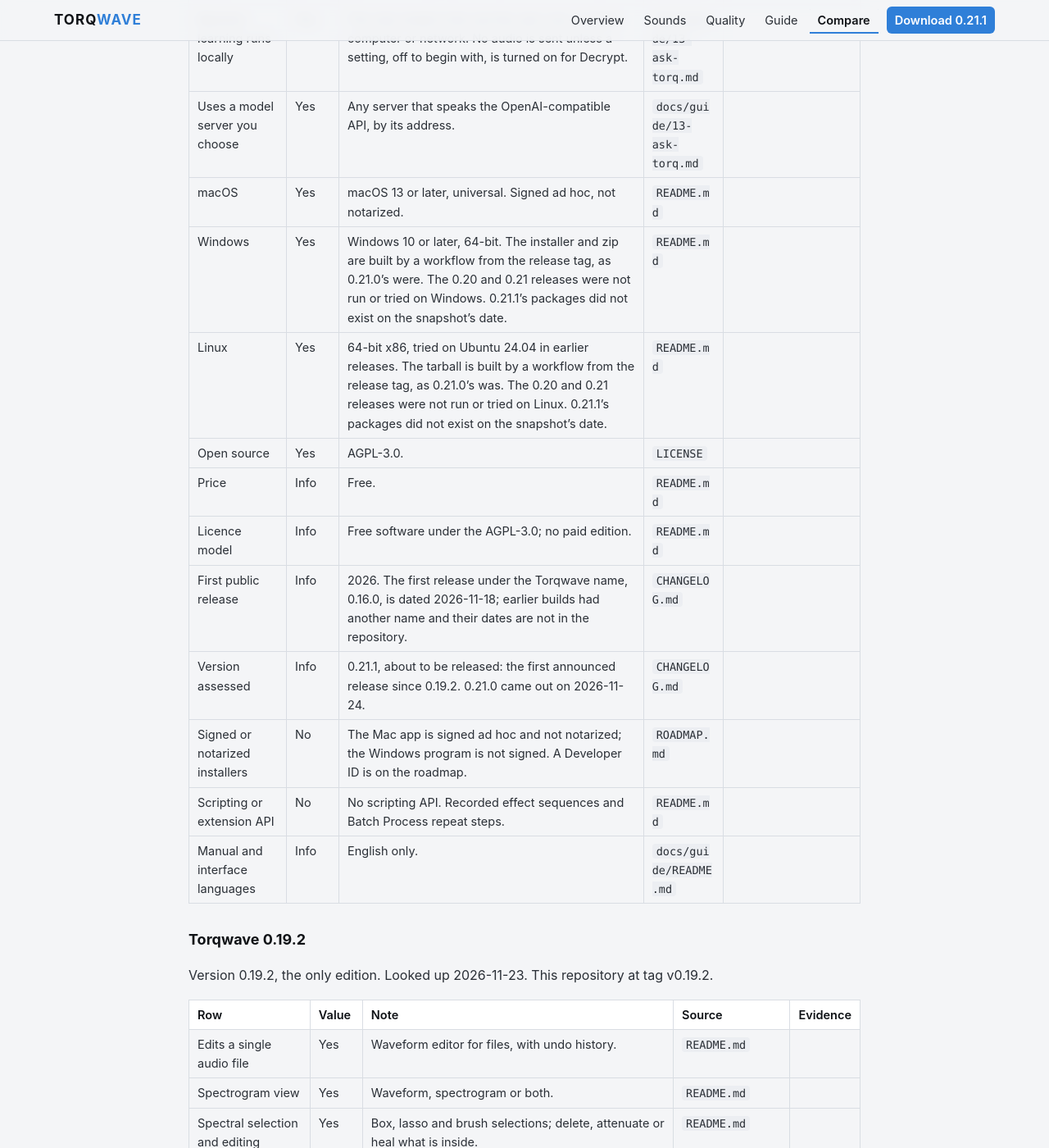
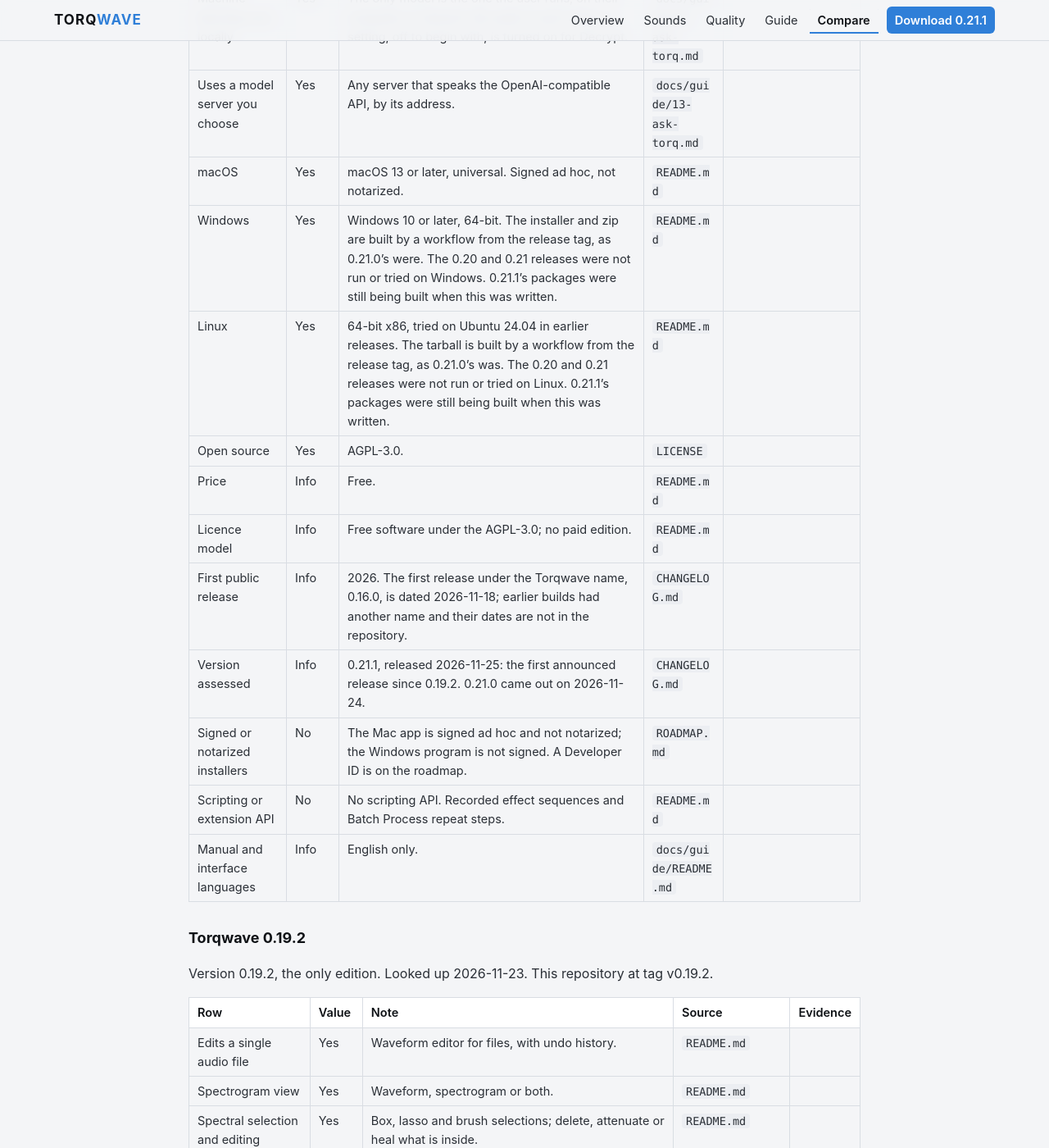
Before and after one commit to BobClawblaw/torqwave, a Jekyll site: the page built from docs/compare/MATRIX.md, in a window 1280 px wide and 1400 px high, scrolled down 36656 px. Shown: the whole window at 82% size. Built offline with Jekyll 4.4.1, drawn with Linux system fonts in a browser that asks for light colours; our own code applies the rules of GitHub Pages for plain Markdown files; some of the changed text lies outside the part shown.

Commit message:
Compare: the 0.21.1 snapshot and graphics say released, 2026-11-25

```diff
--- a/docs/compare/MATRIX.md
+++ b/docs/compare/MATRIX.md
@@ -2,7 +2,7 @@
 
 Generated by `generate.py` from `data/`. Do not edit by hand: change the data and run the script.
 
-**As of 2026-11-25.** Torqwave 0.21.1 is about to be released; its column describes this repository before the release tag. The 0.19.2 column is the last announced release. 0.20.0, 0.20.1 and 0.21.0 came out on 2026-11-24 and were not announced; each keeps its snapshot.
+**As of 2026-11-25.** Torqwave 0.21.1 is released; its column describes this repository at that release. The 0.19.2 column is the last announced release. 0.20.0, 0.20.1 and 0.21.0 came out on 2026-11-24 and were not announced; each keeps its snapshot.
 
 ## How to read it
 
@@ -24,7 +24,7 @@ Generated by `generate.py` from `data/`. Do not edit by hand: change the data an
 
 | Product | Version assessed | Edition | Looked up | Why it is here |
 |---|---|---|---|---|
-| Torqwave 0.21.1 | 0.21.1 | the only edition | 2026-11-25 | The product this set tracks. The current column is the release the snapshot is made for. |
+| Torqwave 0.21.1 | 0.21.1 (2026-11-25) | the only edition | 2026-11-25 | The product this set tracks. The current column is the release the snapshot is made for. |
 | Torqwave 0.19.2 | 0.19.2 (2026-11-21) | the only edition | 2026-11-23 | The release before, as its own column, so each release's gains show. |
 | Adobe Audition | 27.0 (2026-11-10) | Standalone Audition subscription (Creative Cloud), desktop | 2026-11-23 | The commercial reference for a waveform and spectral editor with a multitrack; named in the brief, and Torqwave ships an Audition-style key set. |
 | Audacity | 4.0.2 (2 November (the page gives no year)) | Free open-source desktop app; Audacity 4.0.2 is current stable; no separate 4.x preview is needed. | 2026-11-23 | The free, open-source editor most people try first; named in the brief, and the README offers Torqwave as an alternative to it. |
@@ -153,8 +153,8 @@ Rows where Torqwave 0.21.1 is yes and at most two of the 15 other products are y
 | Factory instrument sounds | Partial: 1 instrument, Basic Synth, with a short presets menu; the docs give no count. | Yes: 4 instruments: Torqwave Synth with 3,743 patches in 29 categories, StringSwarm with 296 presets, Basic Drums with fifteen kits, Torqwave Sampler with 11 presets. |
 | Synth patch from a recording | No: Not in 0.19.2. | Yes: Decrypt searches for a Torqwave Synth patch that plays like a recording of one note. Close for sounds the synth made; loose for voices, drums and samples; one note, effects off. |
 | A typed request becomes edits | Partial: Ask Torq turns a sentence into a plan of edits on files, sessions and sequences. Experimental and off by default; it needs a language model the user runs, and Torqwave ships none. | Partial: Ask Torq turns a sentence into a plan of edits on files, sessions and sequences. Experimental and off by default; it needs a language model the user runs, and Torqwave ships none. Its follow-up requests were measured with one local model: 4 of 4 right in each of three runs. |
-| Windows | Yes: Windows 10 or later, 64-bit. The release notes say 0.20.0 was built for Windows but not run or tried there. | Yes: Windows 10 or later, 64-bit. The installer and zip are built by a workflow from the release tag, as 0.21.0's were. The 0.20 and 0.21 releases were not run or tried on Windows. 0.21.1's packages did not exist on the snapshot's date. |
-| Linux | Yes: 64-bit x86, tried on Ubuntu 24.04. The release notes say 0.20.0 was built for Linux but not run or tried there. | Yes: 64-bit x86, tried on Ubuntu 24.04 in earlier releases. The tarball is built by a workflow from the release tag, as 0.21.0's was. The 0.20 and 0.21 releases were not run or tried on Linux. 0.21.1's packages did not exist on the snapshot's date. |
+| Windows | Yes: Windows 10 or later, 64-bit. The release notes say 0.20.0 was built for Windows but not run or tried there. | Yes: Windows 10 or later, 64-bit. The installer and zip are built by a workflow from the release tag, as 0.21.0's were. The 0.20 and 0.21 releases were not run or tried on Windows. 0.21.1's packages were still being built when this was written. |
+| Linux | Yes: 64-bit x86, tried on Ubuntu 24.04. The release notes say 0.20.0 was built for Linux but not run or tried there. | Yes: 64-bit x86, tried on Ubuntu 24.04 in earlier releases. The tarball is built by a workflow from the release tag, as 0.21.0's was. The 0.20 and 0.21 releases were not run or tried on Linux. 0.21.1's packages were still being built when this was written. |
 
 | Number | 0.19.2 | 0.21.1 | |
 |---|---|---|---|
@@ -431,7 +431,7 @@ Facts, not counted in any coverage figure. Prices are list prices on the date lo
 
 ### Version assessed
 
-- **Torqwave 0.21.1:** 0.21.1, about to be released: the first announced release since 0.19.2. 0.21.0 came out on 2026-11-24. (`CHANGELOG.md`)
+- **Torqwave 0.21.1:** 0.21.1, released 2026-11-25: the first announced release since 0.19.2. 0.21.0 came out on 2026-11-24. (`CHANGELOG.md`)
 - **Torqwave 0.19.2:** 0.19.2, released 2026-11-21. (`CHANGELOG.md`)
 - **Adobe Audition:** Version 27.0 (November 2026), released Nov 10, 2026; bug fixes only. ([source](https://helpx.adobe.com/audition/desktop/introduction/audition-releasenotes.html))
 - **Audacity:** 4.0.2, released 02 Nov (year not shown on page); 4.0.0 on 03 Sep; 4.1 in progress. ([source](https://github.com/audacity/audacity/releases/tag/Audacity-4.0.2))
@@ -532,7 +532,7 @@ Every cell with its note, the page it was read on and what the page said. Row de
 
 ### Torqwave 0.21.1
 
-Version 0.21.1, the only edition. Looked up 2026-11-25. This repository's main branch at e8d83af, before the v0.21.1 tag.
+Version 0.21.1, the only edition. Looked up 2026-11-25. This repository at tag v0.21.1.
 
 | Row | Value | Note | Source | Evidence |
 |---|---|---|---|---|
@@ -586,13 +586,13 @@ Version 0.21.1, the only edition. Looked up 2026-11-25. This repository's main b
 | Machine learning runs locally | Yes | The only model is the one the user runs, on their computer or network. No audio is sent unless a setting, off to begin with, is turned on for Decrypt. | `docs/guide/13-ask-torq.md` |  |
 | Uses a model server you choose | Yes | Any server that speaks the OpenAI-compatible API, by its address. | `docs/guide/13-ask-torq.md` |  |
 | macOS | Yes | macOS 13 or later, universal. Signed ad hoc, not notarized. | `README.md` |  |
-| Windows | Yes | Windows 10 or later, 64-bit. The installer and zip are built by a workflow from the release tag, as 0.21.0's were. The 0.20 and 0.21 releases were not run or tried on Windows. 0.21.1's packages did not exist on the snapshot's date. | `README.md` |  |
-| Linux | Yes | 64-bit x86, tried on Ubuntu 24.04 in earlier releases. The tarball is built by a workflow from the release tag, as 0.21.0's was. The 0.20 and 0.21 releases were not run or tried on Linux. 0.21.1's packages did not exist on the snapshot's date. | `README.md` |  |
+| Windows | Yes | Windows 10 or later, 64-bit. The installer and zip are built by a workflow from the release tag, as 0.21.0's were. The 0.20 and 0.21 releases were not run or tried on Windows. 0.21.1's packages were still being built when this was written. | `README.md` |  |
+| Linux | Yes | 64-bit x86, tried on Ubuntu 24.04 in earlier releases. The tarball is built by a workflow from the release tag, as 0.21.0's was. The 0.20 and 0.21 releases were not run or tried on Linux. 0.21.1's packages were still being built when this was written. | `README.md` |  |
 | Open source | Yes | AGPL-3.0. | `LICENSE` |  |
 | Price | Info | Free. | `README.md` |  |
 | Licence model | Info | Free software under the AGPL-3.0; no paid edition. | `README.md` |  |
 | First public release | Info | 2026. The first release under the Torqwave name, 0.16.0, is dated 2026-11-18; earlier builds had another name and their dates are not in the repository. | `CHANGELOG.md` |  |
-| Version assessed | Info | 0.21.1, about to be released: the first announced release since 0.19.2. 0.21.0 came out on 2026-11-24. | `CHANGELOG.md` |  |
+| Version assessed | Info | 0.21.1, released 2026-11-25: the first announced release since 0.19.2. 0.21.0 came out on 2026-11-24. | `CHANGELOG.md` |  |
 | Signed or notarized installers | No | The Mac app is signed ad hoc and not notarized; the Windows program is not signed. A Developer ID is on the roadmap. | `ROADMAP.md` |  |
 | Scripting or extension API | No | No scripting API. Recorded effect sequences and Batch Process repeat steps. | `README.md` |  |
 | Manual and interface languages | Info | English only. | `docs/guide/README.md` |  |
```
Also changed, not shown: docs/compare/data/snapshots/0.21.1.json, docs/compare/graphics/1-release-by-the-numbers.png, docs/compare/graphics/1-release-by-the-numbers.svg, docs/compare/graphics/2-against-the-editors.png, docs/compare/graphics/2-against-the-editors.svg, docs/compare/graphics/3-against-the-daws-1.png, docs/compare/graphics/3-against-the-daws-1.svg, docs/compare/graphics/4-against-the-daws-2.png, docs/compare/graphics/4-against-the-daws-2.svg, docs/compare/graphics/5-where-torqwave-stands.png, docs/compare/graphics/5-where-torqwave-stands.svg, docs/compare/graphics/6-the-whole-matrix.png, docs/compare/graphics/6-the-whole-matrix.svg.
